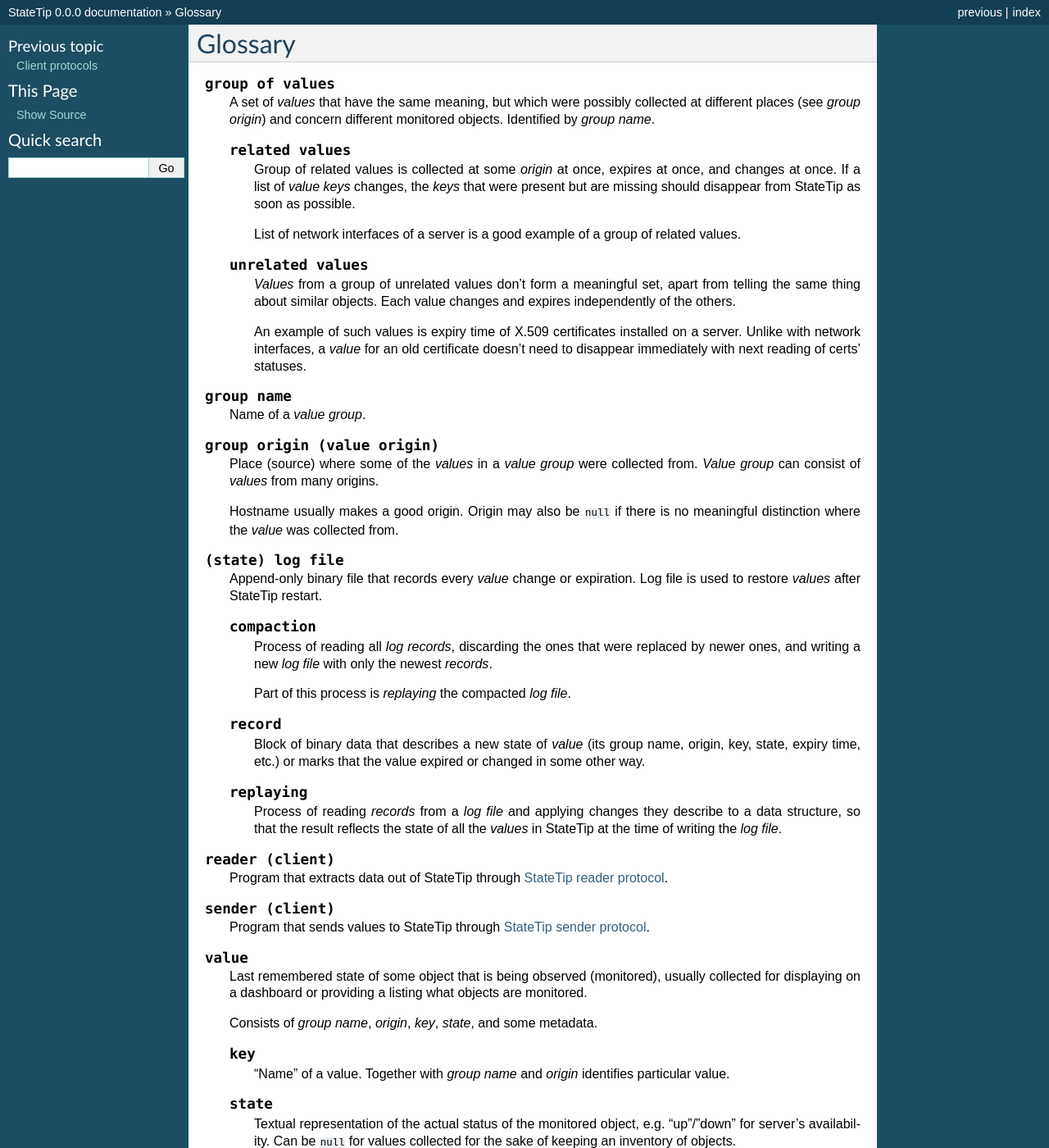
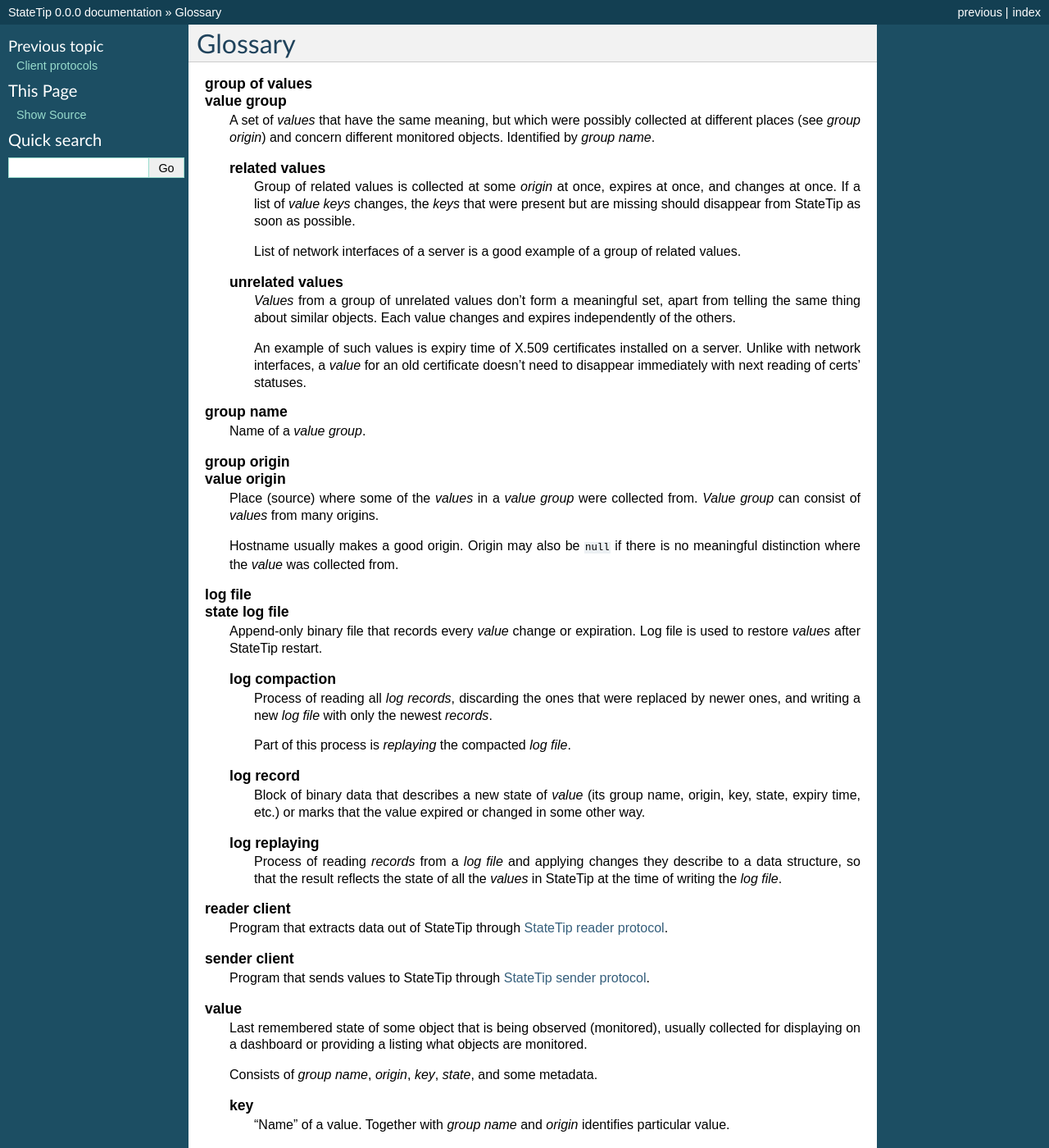
Before and after one commit to dozzie/statetip, a Sphinx documentation site: the page built from doc/glossary.rst, in a window 1280 px wide and 1400 px high. Shown: the whole window at 82% size. Built offline with Sphinx 7.4.7, drawn with Linux system fonts in a browser that asks for light colours; some of the changed text lies outside the part shown.

Commit message:
Hand-made list in glossary replaced with "glossary" directives.

```diff
--- a/doc/glossary.rst
+++ b/doc/glossary.rst
@@ -2,118 +2,111 @@
 Glossary
 ********
 
-.. describe:: group of values
+.. glossary::
 
-    A set of *values* that have the same meaning, but which were possibly
-    collected at different places (see *group origin*) and concern different
-    monitored objects. Identified by *group name*.
+    group of values
+    value group
+        A set of *values* that have the same meaning, but which were possibly
+        collected at different places (see *group origin*) and concern
+        different monitored objects. Identified by *group name*.
 
-    .. describe:: related values
+        related values
+            Group of related values is collected at some *origin* at once,
+            expires at once, and changes at once. If a list of *value keys*
+            changes, the *keys* that were present but are missing should
+            disappear from StateTip as soon as possible.
 
-        Group of related values is collected at some *origin* at once, expires
-        at once, and changes at once. If a list of *value keys* changes, the
-        *keys* that were present but are missing should disappear from
-        StateTip as soon as possible.
+            List of network interfaces of a server is a good example of
+            a group of related values.
 
-        List of network interfaces of a server is a good example of a group of
-        related values.
+        unrelated values
+            *Values* from a group of unrelated values don't form a meaningful
+            set, apart from telling the same thing about similar objects. Each
+            value changes and expires independently of the others.
 
-    .. describe:: unrelated values
+            An example of such values is expiry time of X.509 certificates
+            installed on a server. Unlike with network interfaces, a *value*
+            for an old certificate doesn't need to disappear immediately with
+            next reading of certs' statuses.
 
-        *Values* from a group of unrelated values don't form a meaningful set,
-        apart from telling the same thing about similar objects. Each value
-        changes and expires independently of the others.
+    group name
+        Name of a *value group*.
 
-        An example of such values is expiry time of X.509 certificates
-        installed on a server. Unlike with network interfaces, a *value* for
-        an old certificate doesn't need to disappear immediately with next
-        reading of certs' statuses.
+    group origin
+    value origin
+        Place (source) where some of the *values* in a *value group* were
+        collected from. *Value group* can consist of *values* from many
+        origins.
 
-.. describe:: group name
+        Hostname usually makes a good origin. Origin may also be ``null`` if
+        there is no meaningful distinction where the *value* was collected
+        from.
 
-    Name of a *value group*.
+    log file
+    state log file
+        Append-only binary file that records every *value* change or
+        expiration. Log file is used to restore *values* after StateTip
+        restart.
 
-.. describe:: group origin (value origin)
+        log compaction
+            Process of reading all *log records*, discarding the ones that
+            were replaced by newer ones, and writing a new *log file* with
+            only the newest *records*.
 
-    Place (source) where some of the *values* in a *value group* were
-    collected from. *Value group* can consist of *values* from many origins.
+            Part of this process is *replaying* the compacted *log file*.
 
-    Hostname usually makes a good origin. Origin may also be ``null`` if there
-    is no meaningful distinction where the *value* was collected from.
+        log record
+            Block of binary data that describes a new state of *value* (its
+            group name, origin, key, state, expiry time, etc.) or marks that
+            the value expired or changed in some other way.
 
-.. describe:: (state) log file
+        log replaying
+            Process of reading *records* from a *log file* and applying
+            changes they describe to a data structure, so that the result
+            reflects the state of all the *values* in StateTip at the time of
+            writing the *log file*.
 
-    Append-only binary file that records every *value* change or expiration.
-    Log file is used to restore *values* after StateTip restart.
+    reader client
+        Program that extracts data out of StateTip through :ref:`StateTip
+        reader protocol <reader-protocol>`.
 
-    .. describe:: compaction
+    sender client
+        Program that sends values to StateTip through :ref:`StateTip sender
+        protocol <sender-protocol>`.
 
-        Process of reading all *log records*, discarding the ones that were
-        replaced by newer ones, and writing a new *log file* with only the
-        newest *records*.
+    value
+        Last remembered state of some object that is being observed
+        (monitored), usually collected for displaying on a dashboard or
+        providing a listing what objects are monitored.
 
-        Part of this process is *replaying* the compacted *log file*.
+        Consists of *group name*, *origin*, *key*, *state*, and some metadata.
 
-    .. describe:: record
+        key
+            "Name" of a value. Together with *group name* and *origin*
+            identifies particular value.
 
-        Block of binary data that describes a new state of *value* (its group
-        name, origin, key, state, expiry time, etc.) or marks that the value
-        expired or changed in some other way.
+        state
+            Textual representation of the actual status of the monitored
+            object, e.g. "up"/"down" for server's availability. Can be
+            ``null`` for values collected for the sake of keeping an inventory
+            of objects.
 
-    .. describe:: replaying
-
-        Process of reading *records* from a *log file* and applying changes
-        they describe to a data structure, so that the result reflects the
-        state of all the *values* in StateTip at the time of writing the *log
-        file*.
-
-.. describe:: reader (client)
-
-    Program that extracts data out of StateTip through :ref:`StateTip reader
-    protocol <reader-protocol>`.
-
-.. describe:: sender (client)
-
-    Program that sends values to StateTip through :ref:`StateTip sender
-    protocol <sender-protocol>`.
-
-.. describe:: value
-
-    Last remembered state of some object that is being observed (monitored),
-    usually collected for displaying on a dashboard or providing a listing
-    what objects are monitored.
-
-    Consists of *group name*, *origin*, *key*, *state*, and some metadata.
-
-    .. describe:: key
-
-        "Name" of a value. Together with *group name* and *origin* identifies
-        particular value.
-
-    .. describe:: state
-
-        Textual representation of the actual status of the monitored object,
-        e.g. "up"/"down" for server's availability. Can be ``null`` for values
-        collected for the sake of keeping an inventory of objects.
-
-    .. describe:: severity
-
-        Conformity of the *state* with expectations. One of the three values:
-        "expected", "warning", "error".
+        severity
+            Conformity of the *state* with expectations. One of the three
+            values: "expected", "warning", "error".
 
 These terms are only used in source code:
 
-.. describe:: value group registry
+.. glossary::
 
-    Process that keeps track of *value group keeper* processes.
+    value group registry
+        Process that keeps track of *value group keeper* processes.
 
-.. describe:: value group keeper
+    value group keeper
+        Process that remembers *values* of specific *origin* from a *value
+        group*. Registered in *value group registry* process under a name
+        built of *group name* and *origin*.
 
-    Process that remembers *values* of specific *origin* from a *value group*.
-    Registered in *value group registry* process under a name built of
-    *group name* and *origin*.
-
-.. describe:: state logger
-
-    Process responsible for writing changes in *values* to a *log file* and
-    for periodical *compaction* of the file.
+    state logger
+        Process responsible for writing changes in *values* to a *log file*
+        and for periodical *compaction* of the file.
```
